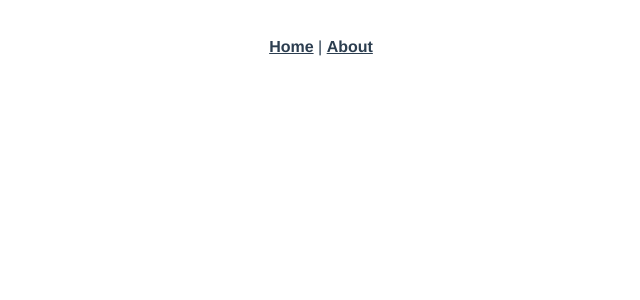
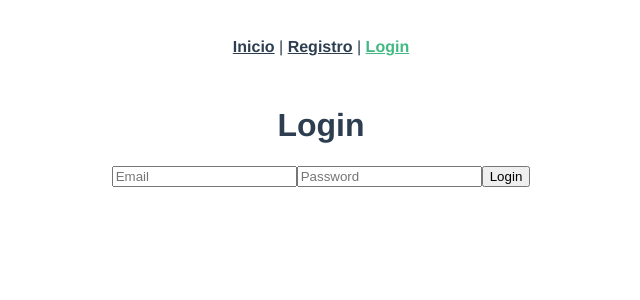
Before and after one commit to gmsuruguay/login-app, a Vue app: page /login in a window 1280 px wide. Shown: the top 300 px of the page, without its empty margins (319-959 px from the left). Built offline with nearby package versions, Linux system fonts and the light colour scheme.

Commit message:
se agrego componente login

```diff
--- a/src/App.vue
+++ b/src/App.vue
@@ -1,8 +1,9 @@
 <template>
   <div id="app">
     <div id="nav">
-      <router-link to="/">Home</router-link> |
-      <router-link to="/about">About</router-link>
+      <router-link to="/">Inicio</router-link> |
+      <router-link to="/registro">Registro</router-link> |
+       <router-link to="/login">Login</router-link>
     </div>
     <router-view/>
   </div>
--- a/src/router/index.js
+++ b/src/router/index.js
@@ -13,6 +13,22 @@ Vue.use(VueRouter)
     // this generates a separate chunk (about.[hash].js) for this route
     // which is lazy-loaded when the route is visited.
     component: () => import(/* webpackChunkName: "registro" */ '../views/Registro.vue')
+  },
+  {
+    path: '/',
+    name: 'Inicio',
+    // route level code-splitting
+    // this generates a separate chunk (about.[hash].js) for this route
+    // which is lazy-loaded when the route is visited.
+    component: () => import(/* webpackChunkName: "inicio" */ '../views/Inicio.vue')
+  },
+  {
+    path: '/login',
+    name: 'Login',
+    // route level code-splitting
+    // this generates a separate chunk (about.[hash].js) for this route
+    // which is lazy-loaded when the route is visited.
+    component: () => import(/* webpackChunkName: "login" */ '../views/Login.vue')
   }
 ]
 
--- a/src/store/index.js
+++ b/src/store/index.js
@@ -2,6 +2,8 @@ import Vue from 'vue'
 import Vuex from 'vuex'
 
 import {auth} from '../firebase'
+import route from '../router'
+import router from '../router'
 
 Vue.use(Vuex)
 
@@ -28,6 +30,7 @@ export default new Vuex.Store({
           id: res.user.uid
         }
         commit('setUsuario', user)
+        router.push('/')
       })
       .catch(error=>{
         console.log(error)
--- /dev/null
+++ b/src/views/Inicio.vue
@@ -0,0 +1,15 @@
+<template>
+    <div>
+        <h1>Ruta protegida</h1>
+    </div>
+</template>
+
+<script>
+    export default {
+
+    }
+</script>
+
+<style lang="scss" scoped>
+
+</style>
--- /dev/null
+++ b/src/views/Login.vue
@@ -0,0 +1,26 @@
+<template>
+    <div>
+        <h1>Login</h1>
+        <form >
+            <input type="email" v-model="email" placeholder="Email">
+            <input type="password" v-model="password" placeholder="Password">
+            <button type="submit">Login</button>
+        </form>
+    </div>
+</template>
+
+<script>
+    export default {
+        name:'Login',
+        data(){
+            return {
+                email:'',
+                password:''
+            }
+        },
+    }
+</script>
+
+<style lang="scss" scoped>
+
+</style>
--- a/src/views/Registro.vue
+++ b/src/views/Registro.vue
@@ -28,7 +28,7 @@ import {mapActions, mapState} from 'vuex'
         computed:{
             ...mapState(['error']),
             desactivar(){
-                return this.password === this.retypePassword && this.password.trim() != ""
+                return this.password === this.retypePassword && this.password.trim() != "" && this.password.length > 5
             }
         }
 
```
